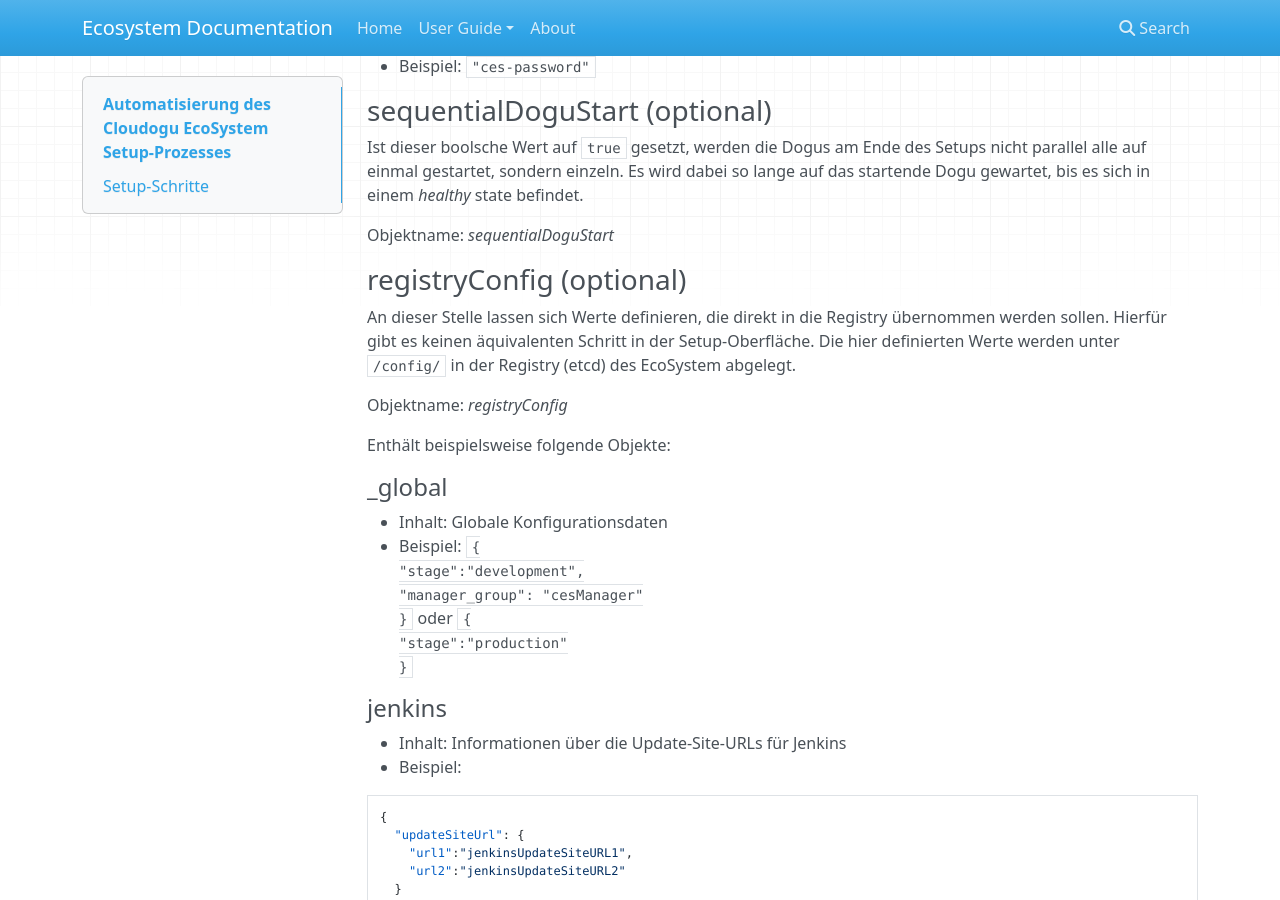
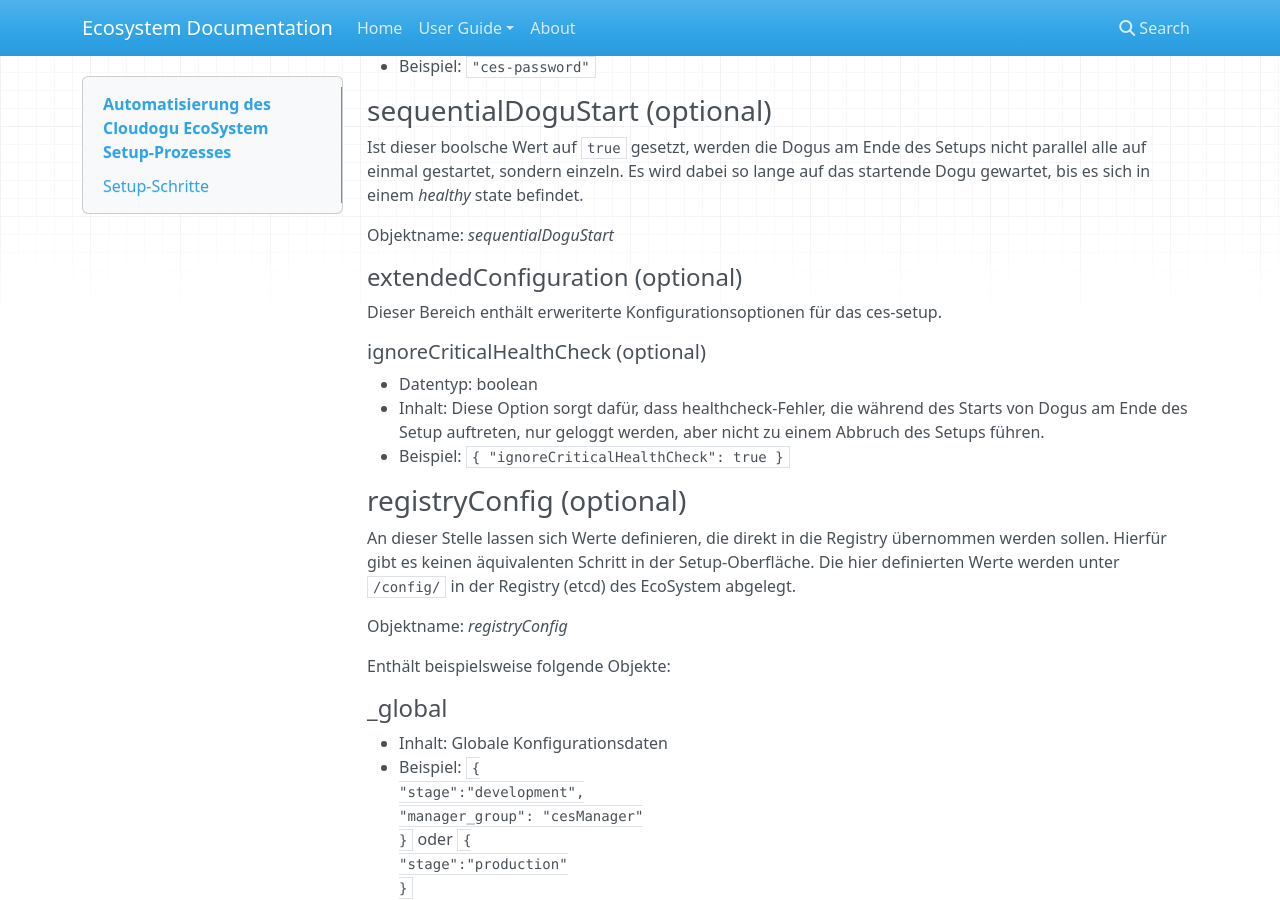
Before and after one commit to cloudogu/ecosystem, an MkDocs documentation site: the page built from docs/docs/user-guide/setup-json_de.md, in a window 1280 px wide and 900 px high, scrolled down 8280 px. Built offline with MkDocs 1.6.1, drawn with Linux system fonts in a browser that asks for light colours; nearby versions of some CDN libraries; old or Windows-style settings are respelled for this version of MkDocs.

Commit message:
Add description for ignoreCriticalHealthCheck option in ces-setup

```diff
--- a/docs/docs/user-guide/setup-json_de.md
+++ b/docs/docs/user-guide/setup-json_de.md
@@ -327,6 +327,15 @@ Ist dieser boolsche Wert auf ``true`` gesetzt, werden die Dogus am Ende des Setu
 
 Objektname: _sequentialDoguStart_
 
+#### extendedConfiguration (optional)
+
+Dieser Bereich enthält erweriterte Konfigurationsoptionen für das ces-setup.
+
+##### ignoreCriticalHealthCheck (optional)
+* Datentyp: boolean
+* Inhalt: Diese Option sorgt dafür, dass healthcheck-Fehler, die während des Starts von Dogus am Ende des Setup auftreten, nur geloggt werden, aber nicht zu einem Abbruch des Setups führen.
+* Beispiel: ``{ "ignoreCriticalHealthCheck": true }``
+
 ### registryConfig (optional)
 An dieser Stelle lassen sich Werte definieren, die direkt in die Registry übernommen werden sollen. Hierfür gibt es keinen äquivalenten Schritt in der Setup-Oberfläche. Die hier definierten Werte werden unter ``/config/`` in der Registry (etcd) des EcoSystem abgelegt.
 
```
Also changed, not shown: docs/docs/user-guide/setup-json.md (+9 -0 lines).
